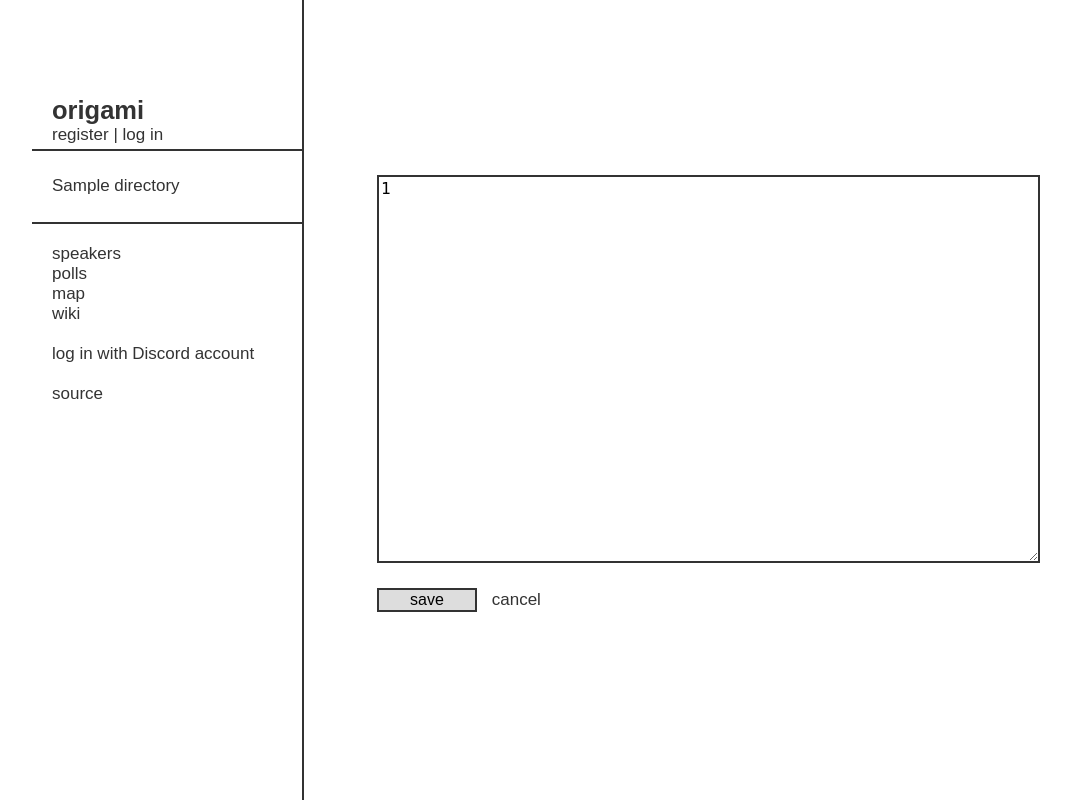
After one commit to owencompher/origami, a Python web app: template app/template/wiki/edit.html in a window 1280 px wide. The commit adds this page. Shown: the whole page, without its empty margins (33-1104 px from the left). Run offline with Jinja, Linux system fonts and the light colour scheme; the template is opened without the code that fills it: most values are stand-ins (such as "Sample title", 1, 10 or a date in 2020).

Commit message:
add wiki app

```diff
--- a/app/main.py
+++ b/app/main.py
@@ -1,6 +1,6 @@
 from app import app, db, lm
 from models import User, Queuee, Poll, Option, Vote, Var
-from path import root, auth, speakers, polls, api
+from path import root, auth, speakers, polls, wiki, api
 import oauth
 import filters  # is unused in main but nescessary to register template filters
 
@@ -8,6 +8,7 @@ app.register_blueprint(root.bp)
 app.register_blueprint(auth.bp)
 app.register_blueprint(speakers.bp)
 app.register_blueprint(polls.bp)
+app.register_blueprint(wiki.bp)
 app.register_blueprint(oauth.bp)
 app.register_blueprint(api.bp)
 
--- a/app/models.py
+++ b/app/models.py
@@ -10,6 +10,7 @@ class User(db.Model, UserMixin):
     email = CharField(null=True)
     joined = DateTimeField(default=now())
     admin = BooleanField(default=False)
+    editor = BooleanField(default=False)
     duid = CharField(null=True)
     token = TextField(null=True)
 
--- a/app/static/style.css
+++ b/app/static/style.css
@@ -51,8 +51,9 @@ form.big {
     width: min(500px, 85%);
     /*margin: 0 min(25px, 5%) 0 min(50px, 10%);*/
 }
-input {
-    border: solid 2px;
+input, textarea {
+    font-size: 16px;
+    border: solid 2px var(--fg);
 }
 label {
     padding-bottom: 5px;
@@ -70,12 +71,18 @@ label {
 input[type=submit]:hover {
     background-color: var(--dgrey);
 }
+textarea {
+    width: 100%;
+    scrollbar-color: var(--fg) var(--lgrey);
+    scrollbar-width: thin;
+}
 
 a {
     text-decoration: none;
     color: var(--fg);
 }
-a:hover { text-decoration: underline; }
+.wiki a { text-decoration: underline; }
+a:hover { text-decoration: underline var(--dgrey); }
 img {
     display: block;
     width: 100%;
@@ -86,3 +93,17 @@ h2 { margin-bottom: 0; }
 .inactive *{
     color: var(--dgrey);
 }
+
+details > details {
+    #border-left: solid 2px var(--lgrey);
+    margin-left: 5px;
+    padding-left: 11px;
+}
+details > a {
+    border-left: solid 2px var(--lgrey);
+    margin-left: 19px;
+    padding-left: 10px;
+}
+.tree > a {
+    padding-left: 15px;
+}
--- a/app/template/base.html
+++ b/app/template/base.html
@@ -28,6 +28,8 @@
         <nav>
             <a href="{{ url_for('speakers.list') }}">speakers</a><br>
             <a href="{{ url_for('polls.list') }}"   >polls</a><br>
+            <a href="/map/"                          >map</a><br>
+            <a href="{{ url_for('wiki.wiki') }}"    >wiki</a><br>
             <br>
             {% if not current_user.token %}
                 <a href="{{ url_for('discord.login', register='') }}">
--- /dev/null
+++ b/app/template/wiki/edit.html
@@ -0,0 +1,16 @@
+{% extends 'base.html' %}
+
+{% block sidebar %}
+    <div class='tree'>
+        {{ directory|safe }}
+    </div>
+{% endblock %}
+
+{% block content %}
+    <form method="POST">
+        <textarea name="text" rows="20" spellcheck="false">{{ page }}</textarea><br>
+        <br>
+        <input value="save" type="submit">
+        <a style="padding-left: 10px" href="{{ url_for('wiki.wiki', path=path) }}">cancel</a>
+    </form>
+{% endblock %}
```
Also changed, not shown: app/path/wiki.py (added, +66 -0 lines), app/template/wiki/view.html (added, +21 -0 lines).
